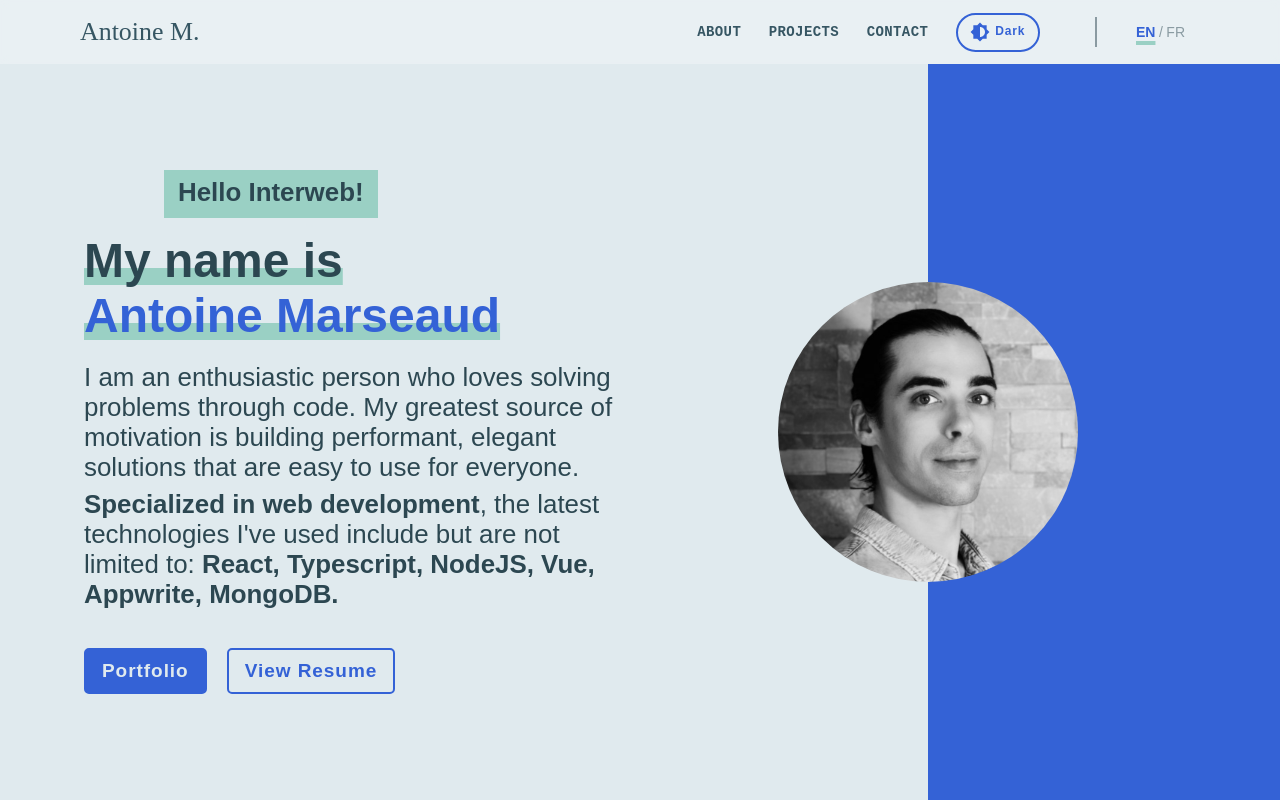
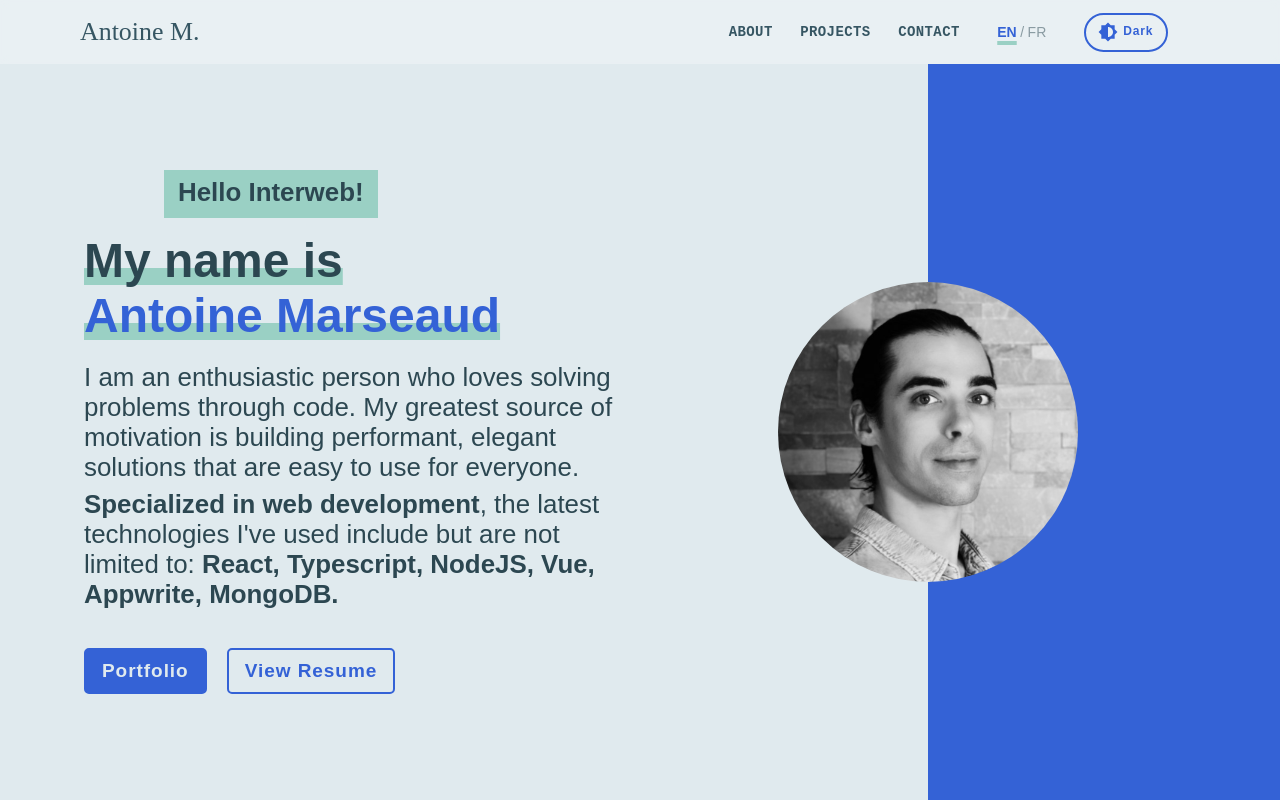
Before and after one commit to AEMuto/react_portfolio, a React (Vite) app: page / in a window 1280 px wide. Shown: the top 800 px of the page. Built offline with nearby package versions, Linux system fonts and the light colour scheme; a web font is replaced by a local one.

Commit message:
Refactor Nav component for improved layout and accessibility; reorganize theme and language switchers

```diff
--- a/src/components/Layout/_Nav.tsx
+++ b/src/components/Layout/_Nav.tsx
@@ -36,14 +36,20 @@ const Nav = () => {
     <StyledNav>
       <NavContent>
         <LogoContainer>
-          <NavLogo to="/#header" title={t({ fr: "Retour à l'accueil", en: "Back to Home" }) as string}>
+          <NavLogo
+            to="/#header"
+            title={t({ fr: "Retour à l'accueil", en: "Back to Home" }) as string}>
             Antoine M.
           </NavLogo>
         </LogoContainer>
         <LinksDesktopWrapper>
           <LinksList>
             <li>
-              <Link to="/#about" title={t({ fr: "Quelques mots à propos de moi", en: "A few words about me" }) as string}>
+              <Link
+                to="/#about"
+                title={
+                  t({ fr: "Quelques mots à propos de moi", en: "A few words about me" }) as string
+                }>
                 {t({ fr: "À Propos", en: "About" })}
               </Link>
             </li>
@@ -53,18 +59,17 @@ const Nav = () => {
               </Link>
             </li>
             <li>
-              <Link to="/#contact" title={t({ fr: "Comment me contacter", en: "How to reach me" }) as string}>
+              <Link
+                to="/#contact"
+                title={t({ fr: "Comment me contacter", en: "How to reach me" }) as string}>
                 {t({ fr: "Me contacter", en: "Contact" })}
               </Link>
             </li>
             <li>
-              <ThemeSwitcher />
+              <LanguageSwitcher />
             </li>
             <li>
-              <Divider />
-            </li>
-            <li>
-              <LanguageSwitcher />
+              <ThemeSwitcher />
             </li>
           </LinksList>
         </LinksDesktopWrapper>
@@ -86,7 +91,9 @@ const Nav = () => {
               <Link
                 onClick={handleModalLinksClick}
                 to="/#about"
-                title={t({ fr: "Quelques mots à propos de moi", en: "A few words about me" }) as string}
+                title={
+                  t({ fr: "Quelques mots à propos de moi", en: "A few words about me" }) as string
+                }
                 tabIndex={isMenuOpen ? 0 : -1}>
                 {t({ fr: "À Propos", en: "About" })}
               </Link>
@@ -111,7 +118,10 @@ const Nav = () => {
             </li>
           </ul>
           <LinksMobileModalHeader>
+          <SwitcherContainer>
+            <LanguageSwitcher />
             <ThemeSwitcher />
+          </SwitcherContainer>
             <Hamburger
               isActive={isMenuOpen}
               setIsActive={handleMenuClose}
@@ -126,6 +136,11 @@ const Nav = () => {
 };
 
 export default Nav;
+
+const SwitcherContainer = styled.div`
+  display: flex;
+  gap: 1rem;
+`;
 
 const LinksMobileModal = styled.div`
   position: fixed;
@@ -176,7 +191,7 @@ const LinksMobileModalHeader = styled.div`
   width: 100%;
   height: 6.4rem;
   display: flex;
-  justify-content: flex-end;
+  justify-content: space-between;
   gap: 1rem;
   align-items: center;
   max-width: 1152px;
--- a/src/projects/utils.ts
+++ b/src/projects/utils.ts
@@ -1,5 +1,4 @@
-import { MDXComponents, MDXContent } from "mdx/types";
-import type { ComponentType, ComponentProps } from "react";
+import { MDXContent } from "mdx/types";
 
 export type ProjectImage = {
   src: string;
```
